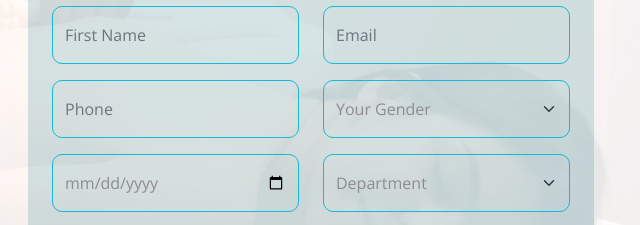
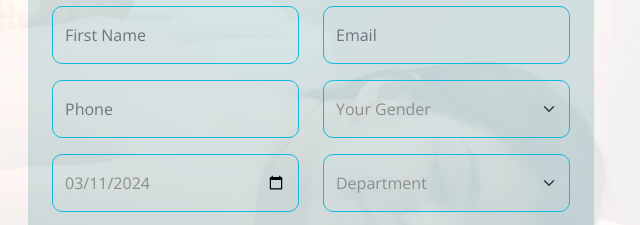
Before and after one commit to GomziServies/aayushorganic, a plain HTML site: page index.html in a window 1280 px wide. Shown: the part 2875-3100 px from the top of the page, 620-1260 px from the left. Drawn offline with nearby package versions, Linux system fonts and the light colour scheme; some packages are replaced by stand-ins of ours; a script that the page names is missing.

Commit message:
date field

```diff
--- a/index.html
+++ b/index.html
@@ -305,8 +305,8 @@
                                     </select>
                                 </div>
                                 <div class="col-xl-6">
-                                    <input type="date" id="date" class="form-control py-3 border-primary bg-transparent"
-                                        placeholder="Date">
+                                    <input type="date" name="date" id="date"
+                                        class="form-control py-3 border-primary bg-transparent">
                                 </div>
                                 <div class="col-xl-6">
                                     <select id="department" class="form-select py-3 border-primary bg-transparent"
@@ -576,6 +576,18 @@
 
 
     <script>
+        // Get today's date
+        var today = new Date();
+
+        // Format date as YYYY-MM-DD (required format for input type="date")
+        var dd = String(today.getDate()).padStart(2, '0');
+        var mm = String(today.getMonth() + 1).padStart(2, '0'); // January is 0!
+        var yyyy = today.getFullYear();
+
+        today = yyyy + '-' + mm + '-' + dd;
+
+        // Set the value of the date input field to today's date
+        document.getElementById('date').value = today;
         // Initialize EmailJS with your User ID
         emailjs.init("1PVIxDR2eQewAhDyP");
 
```
